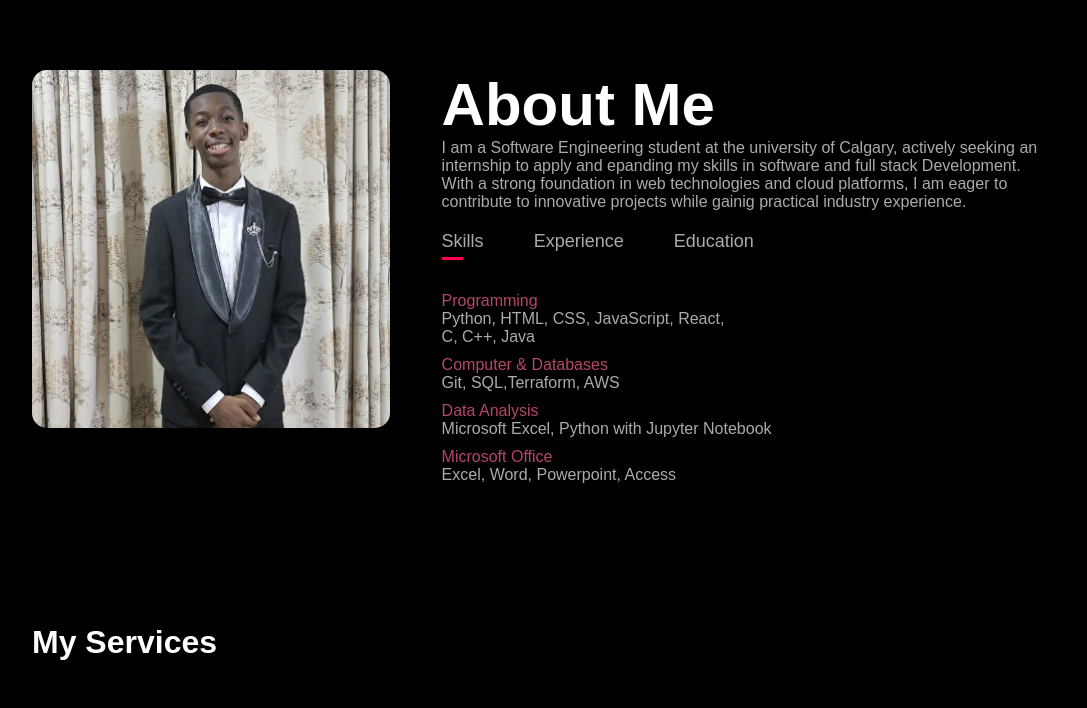
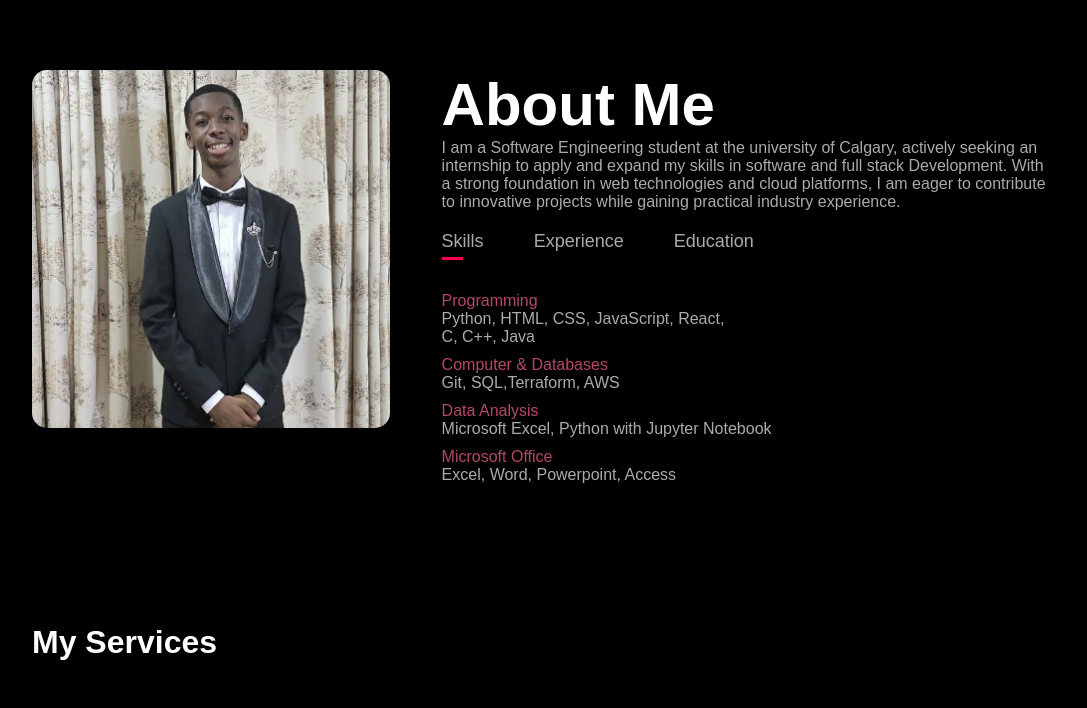
Before and after one commit to OkibeAbang/okibe_portfolio, a plain HTML site: page kibzy_portfolio/index.html in a window 1280 px wide. Shown: the part 820-1528 px from the top of the page, without its empty margins (96-1183 px from the left). Drawn offline with Linux system fonts and the light colour scheme.

Commit message:
Updated my about me section

```diff
--- a/kibzy_portfolio/index.html
+++ b/kibzy_portfolio/index.html
@@ -44,9 +44,9 @@
                 </div>
                 <div class="about_col_2">
                     <h1 class = "subtitle">About Me</h1>
-                    <p>I am a Software Engineering student at the university of Calgary, actively seeking an internship to apply and epanding my skills in software and full stack Development.
+                    <p>I am a Software Engineering student at the university of Calgary, actively seeking an internship to apply and expand my skills in software and full stack Development.
                         With a strong foundation in web technologies and cloud platforms,
-                        I am eager to contribute to innovative projects while gainig practical industry experience.
+                        I am eager to contribute to innovative projects while gaining practical industry experience.
                     </p>
 
                     <div class="tab_titles">
```
